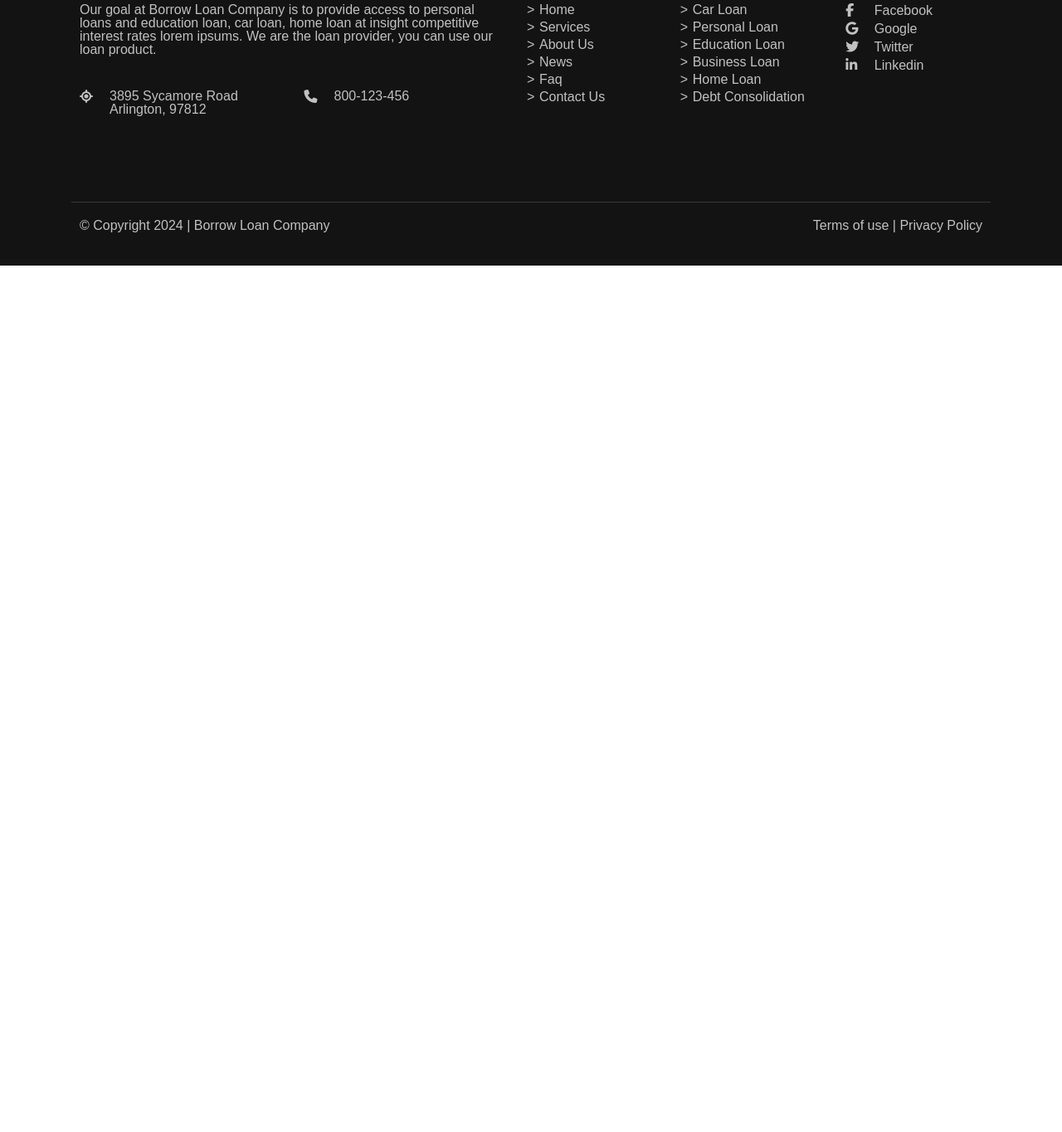
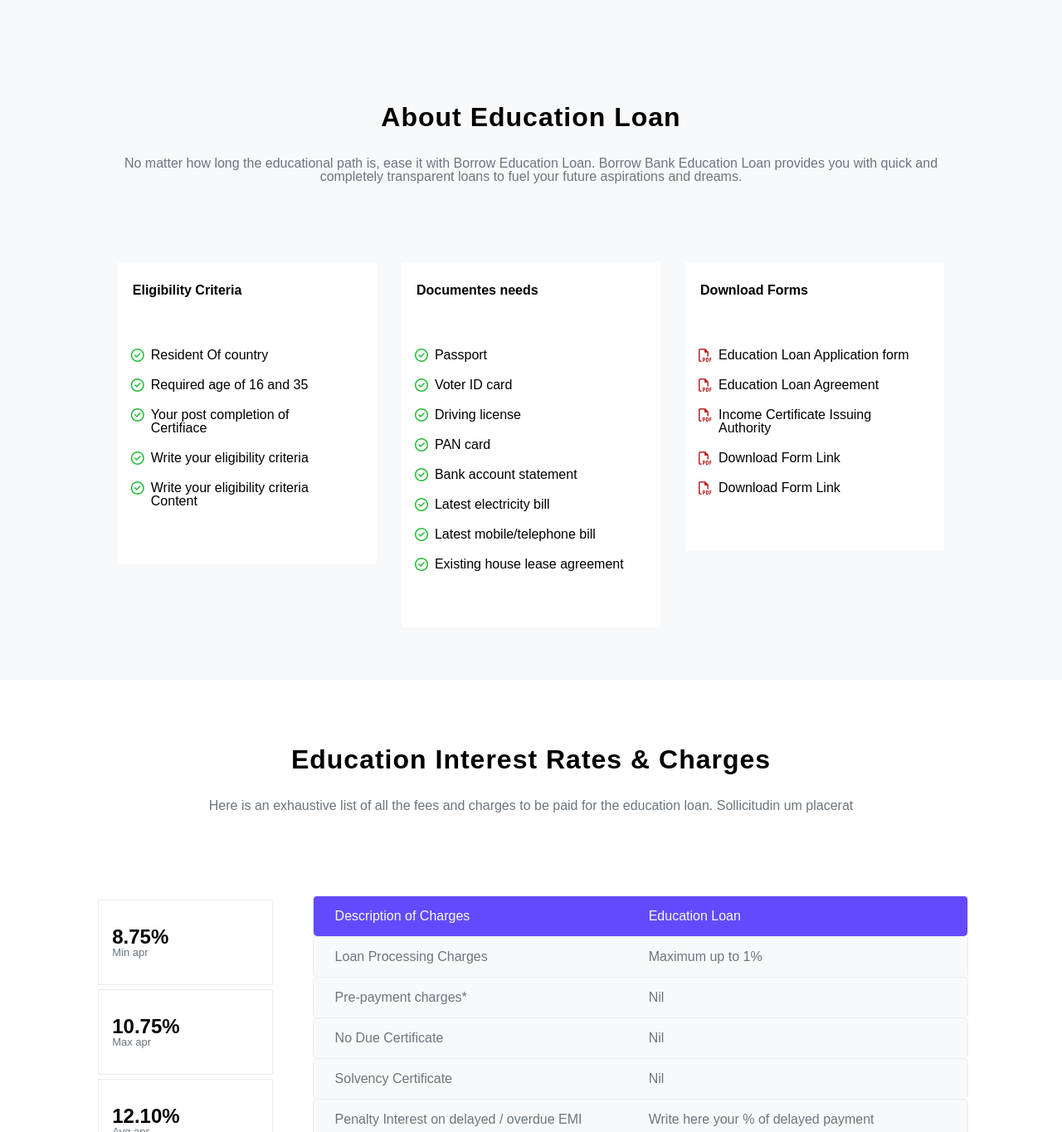
Before and after one commit to DanielFarag/html-project, a plain HTML site: page index3.html in a window 1280 px wide. Shown: the part 1436-2800 px from the top of the page at 83% size. Before the commit the page ends 1756 px from the top, so only its background shows below. Drawn offline with Linux system fonts and the light colour scheme.

Commit message:
Working on Page 3

```diff
--- a/index3.html
+++ b/index3.html
@@ -27,6 +27,8 @@
     <link rel="stylesheet" href="./styles/page3/hero.css" />
     <link rel="stylesheet" href="./styles/page3/features-and-benefits.css" />
     <link rel="stylesheet" href="./styles/page3/about-education-loan.css" />
+    <link rel="stylesheet" href="./styles/page3/education-interset-rate.css" />
+    <link rel="stylesheet" href="./styles/page3/testimonials.css" />
   </head>
   <body>
     <header>
@@ -152,6 +154,8 @@
     <section class="page3Hero" id="page3Hero"></section>
     <section class="features" id="features"></section>
     <section class="educationLoan" id="educationLoan"></section>
+    <section class="educationInterest" id="educationInterest"></section>
+    <section class="testimonials" id="testimonials"></section>
 
     <footer>
       <div class="container">
@@ -260,5 +264,7 @@
     <script src="./scripts/page 3/hero.js"></script>
     <script src="./scripts/page 3/features-and-benefits.js"></script>
     <script src="./scripts/page 3/about-education-loan.js"></script>
+    <script src="./scripts/page 3/eduction-interst-rates.js"></script>
+    <script src="./scripts/page 3/testimonials.js"></script>
   </body>
 </html>
--- a/scripts/page 3/about-education-loan.js
+++ b/scripts/page 3/about-education-loan.js
@@ -9,6 +9,7 @@ const aboutEducationList = [
       "Write your eligibility criteria",
       "Write your eligibility criteria Content",
     ],
+    icon: `<i class="fa-regular fa-circle-check text-success"></i>`,
   },
   {
     title: "Documentes needs",
@@ -22,6 +23,7 @@ const aboutEducationList = [
       "Latest mobile/telephone bill",
       "Existing house lease agreement",
     ],
+    icon: `<i class="fa-regular fa-circle-check text-success"></i>`,
   },
 
   {
@@ -33,6 +35,7 @@ const aboutEducationList = [
       "Download Form Link",
       "Download Form Link",
     ],
+    icon: `<i class="fa-regular fa-file-pdf text-danger"></i>`,
   },
 ];
 
@@ -42,19 +45,21 @@ document.addEventListener("DOMContentLoaded", () => {
             <h3 class = "title">About Education Loan</h3>
             <p class = "subTitle">No matter how long the educational path is, ease it with Borrow Education Loan. Borrow Bank Education Loan provides you with quick and completely transparent loans to fuel your future aspirations and dreams.</p>
             <div class = "row">
-                ${featuresList
-                  .map(({ title, benefits }) => {
-                    return ` <div class = "col-sm-12 col-md-6 col-4 featuresCard">
-                            <h3>${title}</h3>
-                            <ul>${benefits.map(
-                              (el) => `<li>${el}</li>`
-                            )}</ul>
+                ${aboutEducationList
+                  .map(({ title, benefits, icon }) => {
+                    return ` <div class = "col-sm-12 col-md-6 col-4 p-3">
+                              <div class = "educationLoanCards">
+                              <h3 class = "cardTitle">${title}</h3>
+                              <ul >${benefits
+                                .map((el) => `<li>${icon}${el}</li>`)
+                                .join("")}</ul>
+                              </div>
+
                         </div>`;
                   })
                   .join("")}
             </div>
         </div>
-
     `;
 
   aboutEducation.innerHTML = content;
--- /dev/null
+++ b/scripts/page 3/eduction-interst-rates.js
@@ -0,0 +1,75 @@
+const educationInterest = document.getElementById("educationInterest");
+const educationInterestList = [
+  {
+    title: "Description of Charges",
+    subTitle: "Education Loan",
+  },
+  {
+    title: "Loan Processing Charges",
+    subTitle: "Maximum up to 1%",
+  },
+  {
+    title: "Pre-payment charges*",
+    subTitle: "Nil",
+  },
+  {
+    title: "No Due Certificate",
+    subTitle: "Nil",
+  },
+  {
+    title: "Solvency Certificate",
+    subTitle: "Nil",
+  },
+  {
+    title: "Penalty Interest on delayed / overdue EMI",
+    subTitle: "Write here your % of delayed payment",
+  },
+];
+const precentages = [
+  {
+    precent: "8.75%",
+    caption: "Min apr",
+  },
+  {
+    precent: "10.75%",
+    caption: "Max apr",
+  },
+  {
+    precent: "12.10%",
+    caption: "Avg apr",
+  },
+];
+document.addEventListener("DOMContentLoaded", () => {
+  const content = `
+        <div class = "container">
+            <h3 class = "title">Education Interest Rates & Charges</h3>
+            <p class = "subTitle">Here is an exhaustive list of all the fees and charges to be paid for the education loan. Sollicitudin um placerat</p>
+            <div class = "row testimonialsContainer">
+                <div class = "col-3 col-md-6 col-sm-12 my-4">
+                    ${precentages
+                      .map(({ precent, caption }) => {
+                        return `<div class = "precentCard my-2" > <p class ="precent">${precent}</p> <p class = "caption"> ${caption}</p></div>`;
+                      })
+                      .join("")}
+                </div>
+                     <div class = "col-sm-12 col-md-6 col-9 my-4">
+                         ${educationInterestList
+                           .map(({ title, subTitle }) => {
+                             return `
+                                <div class = "educationIntersetItem row">
+                                    <div class = "col-sm-12 col-md-6 col-6">
+                                        <p> ${title}</p>
+                                    </div>
+                                    <div class = "col-sm-12 col-md-6 col-6">
+                                        <p> ${subTitle}</p>
+                                    </div>
+                                </div>`;
+                           })
+                           .join("")}
+                        </div>
+            </div>
+        </div>
+    `;
+
+  educationInterest.innerHTML = content;
+});
--- a/scripts/page 3/features-and-benefits.js
+++ b/scripts/page 3/features-and-benefits.js
@@ -59,10 +59,12 @@ document.addEventListener("DOMContentLoaded", () => {
             <div class = "row">
                 ${featuresList
                   .map(({ icon, title, description }) => {
-                    return ` <div class = "col-sm-12 col-md-6 col-4 featuresCard">
-                            ${icon}
-                            <h3>${title}</h3>
-                            <p>${description}</p>
+                    return ` <div class = "col-sm-12 col-md-6 col-4 p-3">
+                              <div class = "featuresCard" >
+                                 ${icon}
+                                <h3>${title}</h3>
+                                <p>${description}</p>
+                            </div>
                         </div>`;
                   })
                   .join("")}
@@ -70,6 +72,5 @@ document.addEventListener("DOMContentLoaded", () => {
         </div>
 
     `;
-
   featuers.innerHTML = content;
 });
--- /dev/null
+++ b/scripts/page 3/testimonials.js
@@ -0,0 +1,63 @@
+const testimonials = document.getElementById("testimonials");
+const testimonialsList = [
+  {
+    title:
+      "“I loved the customer service you guys provided me. That was very nice and patient with questions I had. I would really like definitely come back here”",
+    user: {
+      avatar: "../../images/page 3/avatar-1.jpg",
+      title: "Personal Loan",
+      name: "Donny J. Griffin",
+    },
+  },
+  {
+    title:
+      "“I had a good experience with Insight Loan Services. I am thankful to insight for the help you guys gave me. My loan was easy and fast. thank you Insigtht”",
+    user: {
+      avatar: "../../images/page 3/avatar-2.jpg",
+      title: "Education Loan",
+      name: "Mary O. Randle",
+    },
+  },
+
+  {
+    title:
+      "“We came out of their offices very happy with their service. They treated us very kind. Definite will come back. The waiting time was very appropriate.”",
+    user: {
+      avatar: "../../images/page 3/avatar-4.jpg",
+      title: "Car Loan",
+      name: "Lindo E. Olson",
+    },
+  },
+];
+
+document.addEventListener("DOMContentLoaded", () => {
+  const content = `
+        <div class = "container my-4">
+            <h3 class = "title">Some of our Awesome Testimonials</h3>
+            <p class = "subTitle">You won’t be the only one lorem ipsu mauris diam mattises.</p>
+            <div class = "row">
+                ${testimonialsList
+                  .map(({ title, user }) => {
+                    return ` <div class = "col-sm-12 col-md-6 col-3 testimonialsCards my-2">
+                              <quote class = "quote">${title}</quote>
+                                         <div class ="user row">
+                                <div class = "col-3">
+                                    <img src ="${user.avatar}" title = "${user.name}" alt = "${user.name}" class ="avatar" />
+                                </div>
+                                <div class = "col-8 userInfo">
+                                    <h4>${user.title}</h4>
+                                    <p>${user.name}</p>
+                                </div>
+                            </div>
+                            </div>
+
+
+                        `;
+                  })
+                  .join("")}
+            </div>
+        </div>
+    `;
+
+  testimonials.innerHTML = content;
+});
--- a/styles/page3/about-education-loan.css
+++ b/styles/page3/about-education-loan.css
@@ -0,0 +1,36 @@
+.educationLoan {
+  margin: 20px 0px;
+  min-height: 50vh;
+  background-color: var(--light);
+  padding: 3rem;
+}
+
+.educationLoanCards {
+  padding: 1rem 0.5rem;
+  background-color: #fff !important;
+}
+.educationLoanCards .cardTitle {
+  padding: 10px;
+  font-weight: bolder;
+}
+
+.educationLoanCards ul {
+  padding: 1rem;
+  margin: 1rem;
+}
+.educationLoanCards ul li {
+  margin: 20px 0px;
+  position: relative;
+}
+
+.text-success {
+  color: var(--success);
+}
+.text-danger {
+  color: var(--danger);
+}
+.educationLoanCards ul li i {
+  position: absolute;
+  left: -1.5rem;
+  top: 0px;
+}
--- /dev/null
+++ b/styles/page3/education-interset-rate.css
@@ -0,0 +1,38 @@
+.educationInterest {
+  margin: 2rem;
+}
+
+.educationIntersetItem {
+  display: flex;
+  justify-content: space-between;
+  background-color: var(--light);
+  margin: 0px;
+  padding: 1rem;
+  border: solid 1px var(--gray-light);
+  border-bottom: none;
+  border-radius: 5px;
+  color: var(--grey);
+}
+.educationIntersetItem:first-child {
+  background-color: var(--primary) !important;
+  color: var(--light);
+}
+.educationIntersetItem:last-child {
+  border-bottom: solid 1px var(--gray-light);
+}
+
+.precentCard {
+  border: solid 1px var(--gray-light);
+  width: fit-content;
+  min-width: 80%;
+  padding: 2rem 1rem;
+  margin: 5px;
+}
+.precentCard .precent {
+  font-weight: bolder;
+  font-size: 1.5rem;
+}
+.precentCard .caption {
+  color: var(--grey);
+  font-size: small;
+}
--- a/styles/page3/features-and-benefits.css
+++ b/styles/page3/features-and-benefits.css
@@ -1,4 +1,4 @@
-.features .container .title {
+.title {
   margin-top: 5rem;
   margin-bottom: 2rem;
   font-weight: bolder;
@@ -6,7 +6,7 @@
   font-size: 2rem;
   text-align: center;
 }
-.features .container .subTitle {
+.subTitle {
   font-size: 1rem;
   text-align: center;
   margin-bottom: 5rem;
--- a/styles/page3/hero.css
+++ b/styles/page3/hero.css
@@ -1,6 +1,7 @@
 .page3Hero {
   max-width: 100%;
   overflow: hidden;
+  min-height: 80vh !important;
 }
 .slides {
   display: flex;
@@ -95,3 +96,22 @@
     transform: translateX(0);
   }
 }
+
+@media (min-width: 798px) and (max-width: 1024px) {
+  .heroCaption {
+    left: 5%;
+  }
+}
+
+@media (max-width: 798px) {
+  .heroCaption {
+    left: 1%;
+    top: 25%;
+  }
+  .heroCaption h2 {
+    font-size: 1em;
+  }
+  .heroCaption p {
+    font-size: 1rem;
+  }
+}
--- /dev/null
+++ b/styles/page3/testimonials.css
@@ -0,0 +1,39 @@
+.testimonials {
+  margin: 20px 0px;
+  min-height: 50vh;
+  background-color: var(--light);
+}
+
+.testimonialsCards {
+  margin: 20px;
+}
+.testimonialsCards .quote {
+  font-style: italic;
+  font-weight: bold;
+  color: var(--grey);
+  line-height: 1.5rem;
+  background-color: #fff;
+  border-radius: 5px;
+  margin: 20px 0px;
+  display: flex;
+  align-items: center;
+  min-height: 100px;
+  box-shadow: 0 2px 4px rgba(0, 0, 20, 0.08), 0 1px 2px rgba(0, 0, 20, 0.08) !important;
+  padding: 2rem;
+}
+.testimonialsCards .user {
+  margin-top: 2rem;
+}
+.testimonialsCards .avatar {
+  max-width: 50px;
+  max-height: 50px;
+  border-radius: 10px;
+}
+
+.testimonialsCards .user .userInfo {
+  padding: 0px;
+}
+.testimonialsCards .user .userInfo h4 {
+  font-weight: bolder;
+  margin: 5px 0px;
+}
--- a/styles/shared/colors.css
+++ b/styles/shared/colors.css
@@ -4,6 +4,9 @@
   --black: #151e28;
   --grey: #6c757d;
   --light: #f8f9fa;
+  --success: #22bb33;
+  --danger: #bb2124;
+  --gray-light: #e9ecef;
 }
 
 .bg-primary {
```
